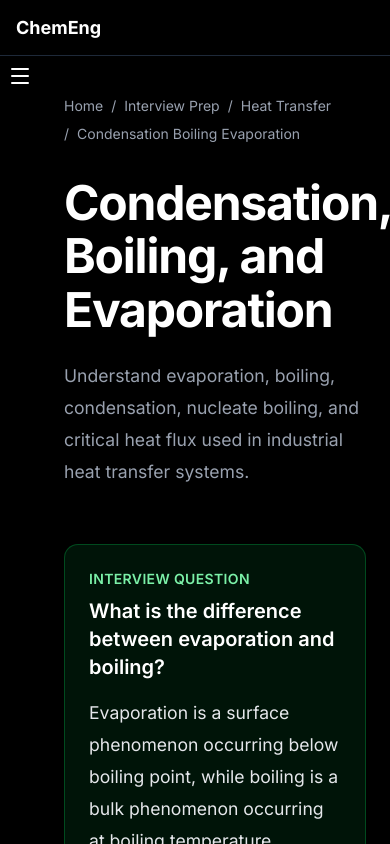
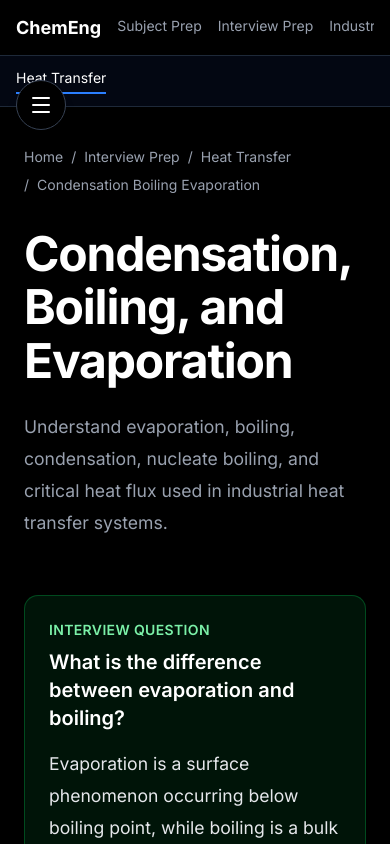
Before and after one commit to motiongraphicsadi-tech/chemical-engineering-hub, a Next.js app: page /Interview-Prep/heat-transfer/condensation-boiling-evaporation in a window 390 px wide. Shown: the top 844 px of the page. Built offline with nearby package versions, Linux system fonts and the light colour scheme.

Commit message:
mobile sidebar fix

```diff
--- a/src/components/navigation/Header.tsx
+++ b/src/components/navigation/Header.tsx
@@ -3,8 +3,6 @@
 import Link from "next/link";
 
 import { usePathname } from "next/navigation";
-
-
 
 const categories = [
   {
@@ -43,6 +41,7 @@ export default function Header() {
   const pathname = usePathname();
 
   return (
+
     <header
       className="
         h-14
@@ -57,9 +56,14 @@ export default function Header() {
     >
 
       {/* LEFT SECTION */}
-      <div className="flex items-center gap-4">
-
-
+      <div
+        className="
+          flex
+          items-center
+          gap-3
+          shrink-0
+        "
+      >
 
         {/* Logo */}
         <Link
@@ -78,15 +82,22 @@ export default function Header() {
 
       {/* RIGHT NAVIGATION */}
       <nav
-  className="
-    hidden
-    md:flex
-    items-center
-    gap-6
-    text-sm
-    ml-8
-  "
->
+        className="
+          flex
+          items-center
+          gap-4
+          text-sm
+
+          overflow-x-auto
+          overflow-y-hidden
+
+          scrollbar-hide
+
+          ml-4
+
+          md:ml-8
+        "
+      >
 
         {categories.map((category) => {
 
@@ -94,14 +105,19 @@ export default function Header() {
             pathname.includes(category.match);
 
           return (
+
             <Link
               key={category.name}
               href={category.href}
               className={`
                 pb-1
+                whitespace-nowrap
+
                 transition-all
                 duration-200
+
                 hover:text-white
+
                 ${
                   isActive
                     ? "text-white border-b-2 border-blue-500"
@@ -109,7 +125,9 @@ export default function Header() {
                 }
               `}
             >
+
               {category.name}
+
             </Link>
           );
         })}
--- a/src/components/navigation/MobileSidebar.tsx
+++ /dev/null
@@ -1,61 +0,0 @@
-import { getSubjects } from "@/lib/getSubjects";
-import { getTopics } from "@/lib/getTopics";
-
-import MobileSidebarClient from "./MobileSidebarClient";
-
-const categories = [
-  {
-    name: "Subject Prep",
-    slug: "core-subjects",
-  },
-
-  {
-    name: "Interview Prep",
-    slug: "Interview-Prep",
-  },
-
-  {
-    name: "Industrial Knowledge",
-    slug: "industrial-knowledge",
-  },
-
-  {
-    name: "Case Studies",
-    slug: "case-studies",
-  },
-
-  {
-    name: "Tools",
-    slug: "tools",
-  },
-];
-
-export default function MobileSidebar() {
-
-  const navigation = categories.map(
-    (category) => ({
-
-      ...category,
-
-      subjects: getSubjects(
-        category.slug
-      ).map((subject) => ({
-
-        ...subject,
-
-        topics: getTopics(
-          category.slug,
-          subject.slug
-        ),
-
-      })),
-
-    })
-  );
-
-  return (
-    <MobileSidebarClient
-      navigation={navigation}
-    />
-  );
-}
--- a/src/components/navigation/MobileSidebarClient.tsx
+++ b/src/components/navigation/MobileSidebarClient.tsx
@@ -36,12 +36,29 @@ export default function MobileSidebarClient({
 
       {/* Hamburger */}
       <button
-        onClick={() => setOpen(!open)}
+        onClick={() =>
+          setOpen(!open)
+        }
         className="
-          p-2
-          rounded-md
-          hover:bg-gray-800
-          transition-colors
+          md:hidden
+
+          fixed
+          top-20
+          left-4
+
+          z-[999999]
+
+          pointer-events-auto
+
+          p-3
+          rounded-full
+
+          bg-black
+
+          border
+          border-gray-700
+
+          shadow-lg
         "
       >
 
@@ -53,24 +70,40 @@ export default function MobileSidebarClient({
 
       </button>
 
-      {/* Mobile Drawer */}
-      {open && (
+      {/* Sidebar Drawer */}
+      <aside
+        className={
+          `
+            fixed
+            top-0
+            left-0
 
-        <div
-          className="
-            fixed
-            inset-0
-            top-14
+            h-screen
+            w-72
+
             bg-black
-            z-[9999]
+            border-r
+            border-gray-800
+
+            z-[100000]
+
             overflow-y-auto
-            border-t
-            border-gray-800
-            p-6
-          "
+
+            transition-transform
+            duration-300
+
+            pt-20
+            px-4
+
+            md:hidden
+          ` +
+          (open
+            ? " translate-x-0"
+            : " -translate-x-full")
+        }
       >
 
-          {/* Subject Title */}
+        {/* Subject */}
         <h2
           className="
             text-lg
@@ -81,8 +114,8 @@ export default function MobileSidebarClient({
         >
 
           {subject
-              .replace("-", " ")
-              .replace(
+            ?.replace(/-/g, " ")
+            ?.replace(
               /\b\w/g,
               (char) =>
                 char.toUpperCase()
@@ -93,7 +126,7 @@ export default function MobileSidebarClient({
         {/* Topics */}
         <div className="space-y-2">
 
-            {topics.map((topic) => {
+          {topics?.map((topic) => {
 
             const href =
               `/${category}/${subject}/${topic.slug}`;
@@ -114,9 +147,11 @@ export default function MobileSidebarClient({
 
                 className={`
                   block
+                  rounded-lg
+
                   px-4
                   py-3
-                    rounded-lg
+
                   transition-colors
 
                   ${
@@ -136,11 +171,8 @@ export default function MobileSidebarClient({
 
         </div>
 
-        </div>
-
-      )}
+      </aside>
 
     </>
-
   );
 }
--- a/src/components/navigation/Sidebar.tsx
+++ b/src/components/navigation/Sidebar.tsx
@@ -35,15 +35,11 @@ export default function Sidebar({
       </div>
 
       {/* Mobile Sidebar */}
-      <div className="md:hidden">
-
-        <MobileSidebarClient
-          category={category}
-          subject={subject}
-          topics={topics}
-        />
-
-      </div>
+      <MobileSidebarClient
+        category={category}
+        subject={subject}
+        topics={topics}
+      />
 
     </>
   );
--- a/src/components/navigation/SubjectNavbarClient.tsx
+++ b/src/components/navigation/SubjectNavbarClient.tsx
@@ -24,12 +24,13 @@ export default function SubjectNavbarClient({
   return (
     <div
       className="
-        hidden
-        md:flex
+        flex
         items-center
         gap-4
+        overflow-y-hidden
+        scrollbar-hide
         overflow-x-auto
-        whitespace-nowrap
+        whit space-nowrap
         border-b
         border-gray-800
         bg-gray-950
@@ -53,6 +54,7 @@ export default function SubjectNavbarClient({
             href={`/${category}/${slug}/introduction`}
 
             className={`
+              whitespace-nowrap
               pb-1
               transition-all
               duration-200
```
Also changed, not shown: src/components/navigation/MobileTopicsAccordion.tsx (added). Lines whose indentation alone changed are shown as unchanged.
